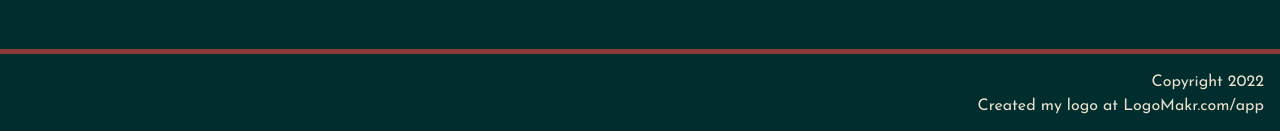
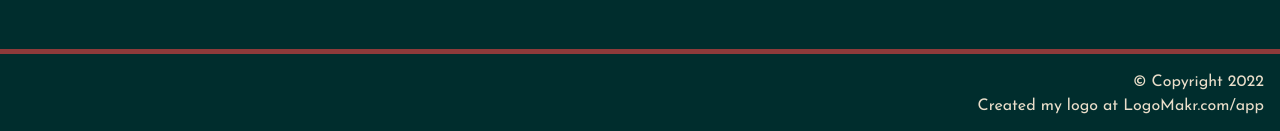
Before and after one commit to rendongzha/personal-portfolio, a React (Create React App) app: page / in a window 1280 px wide. Shown: the part 1754-1885 px from the top of the page. Built offline with nearby package versions, Linux system fonts and the light colour scheme.

Commit message:
add copyright sign

```diff
--- a/src/components/Footer.js
+++ b/src/components/Footer.js
@@ -3,7 +3,7 @@ import classes from "./Footer.module.css";
 const Footer = () => {
   return (
     <footer className={classes.footer}>
-      <p>Copyright 2022</p>
+      <p>&copy; Copyright 2022</p>
       <p>Created my logo at LogoMakr.com/app</p>
     </footer>
   );
```
